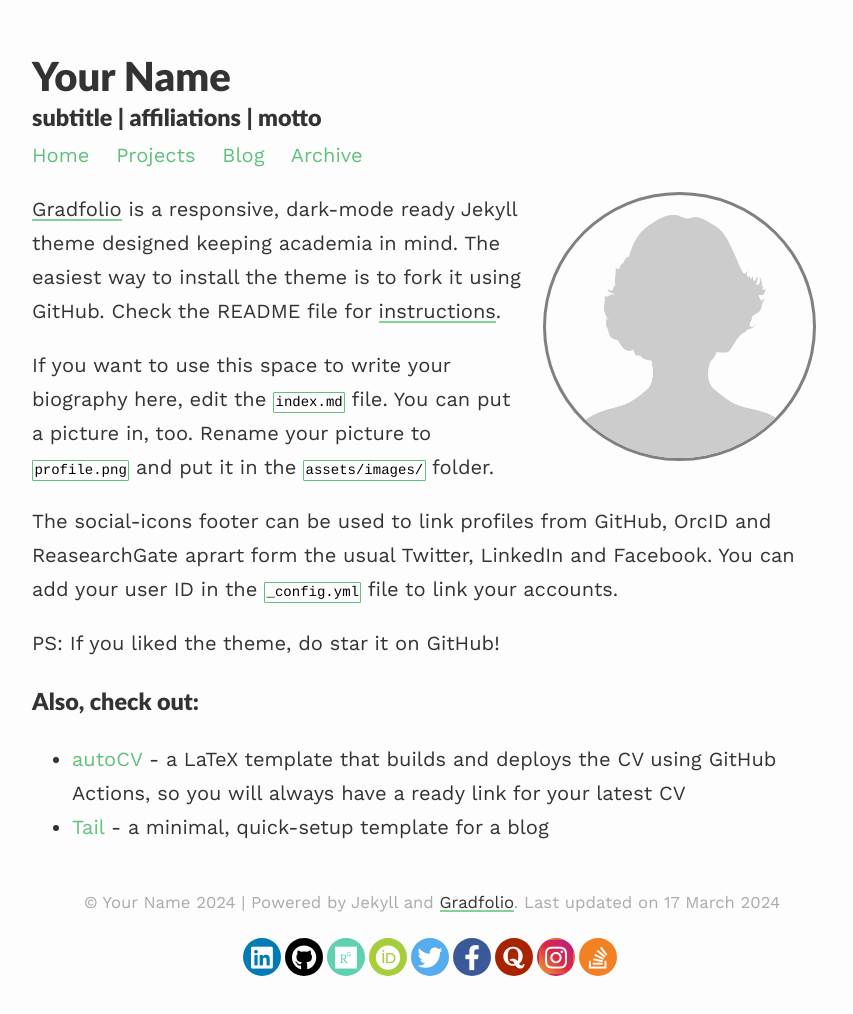
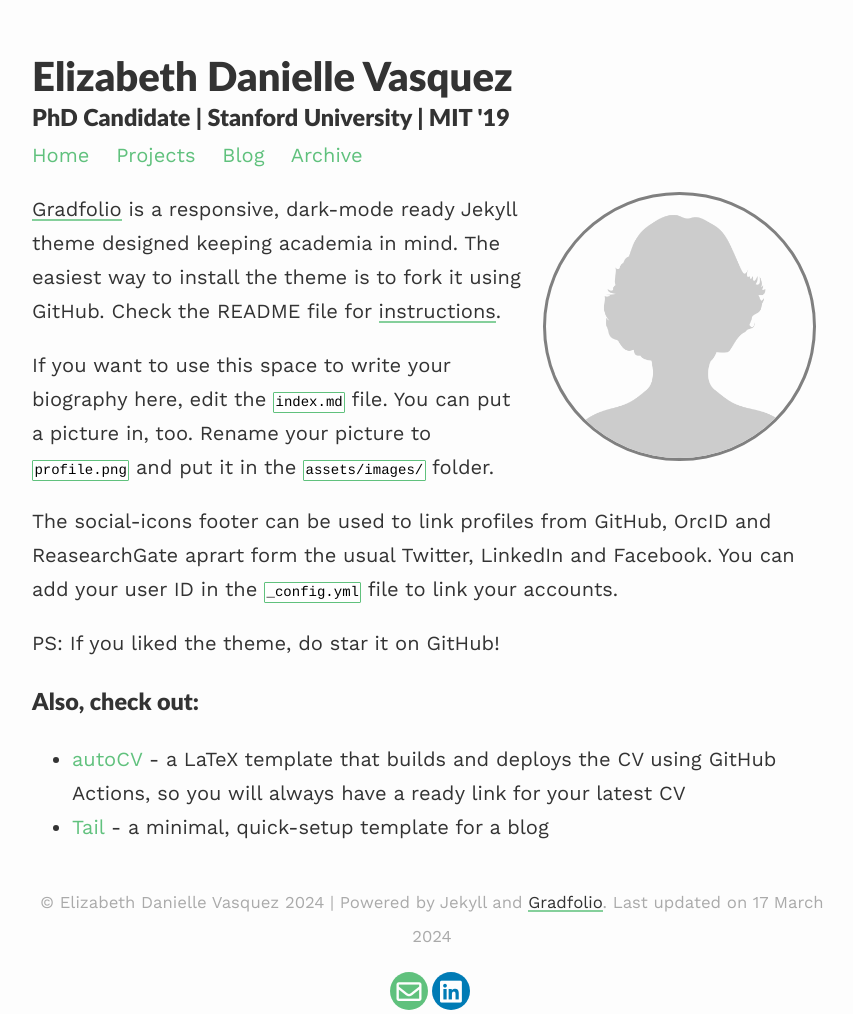
Before and after one commit to elizabethdvasquez/elizabethdvasquez.github.io, a Jekyll site: the page built from index.md, in a window 1280 px wide. Shown: the whole page, without its empty margins (208-1061 px from the left). Built offline with Jekyll 4.4.1, drawn with Linux system fonts in a browser that asks for light colours; nearby versions of some CDN libraries; before the commit the page ends 980 px from its top, so only the background shows below that; part of the change alters nothing that is shown.

Commit message:
Update _config.yml

```diff
--- a/_config.yml
+++ b/_config.yml
@@ -1,11 +1,11 @@
 ### your site title here
 
-title: Your Name
-description: subtitle | affiliations | motto
+title: Elizabeth Danielle Vasquez
+description: PhD Candidate | Stanford University | MIT '19
 
 baseurl: /gradfolio #name of GitHub repository
 url: "" #custom url to be used instead of GitHub repository
-email: #
+email: vasqueze@stanford.edu
 
 # Pagination
 paginate: 4
@@ -13,15 +13,15 @@ permalink: /blog/:year/:title/
 paginate_path: /blog/page:num/
 
 # Social media links in footer
-twitter: "#"
-linkedin: "#"
-stackoverflow: "#"
-github: "#"
-researchgate: "#"
-orcid: "#"
-quora: "#"
-instagram: "#"
-facebook: "#"
+#twitter: "#"
+linkedin: "https://www.linkedin.com/in/elizabethdvasquez/"
+#stackoverflow: "#"
+#github: "#"
+#researchgate: "#"
+#orcid: "#"
+#quora: "#"
+#instagram: "#"
+#facebook: "#"
 
 
 # Markdown
```
